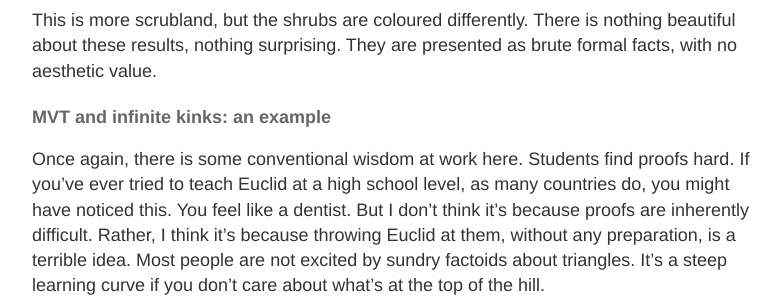
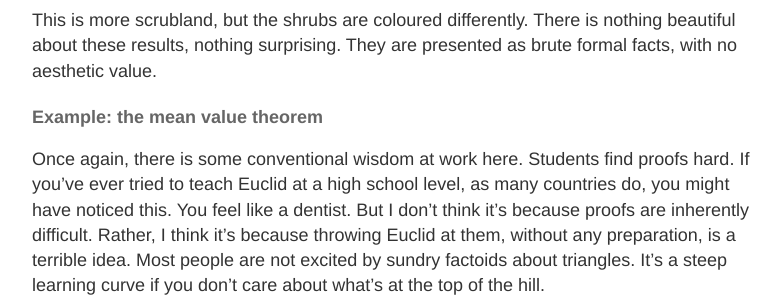
Before and after one commit to hapax/hapax.github.io, a Jekyll site: the page built from assets/teaching.md, in a window 1280 px wide and 900 px high, scrolled down 3070 px. Shown: the part 153-453 px from the top of the window, without its empty margins (248-1029 px from the left). Built offline with Jekyll 4.4.1, drawn with Linux system fonts in a browser that asks for light colours; our own code applies the rules of GitHub Pages for plain Markdown files; formulas are drawn with MathJax 3; a script that is not in the unit is left out; some of the changed text lies outside the part shown.

Commit message:
Update teaching

```diff
--- a/assets/teaching.md
+++ b/assets/teaching.md
@@ -154,7 +154,7 @@ This is more scrubland, but the shrubs are coloured differently.
 There is nothing beautiful about these results, nothing surprising.
 They are presented as brute formal facts, with no aesthetic value.
 
-#### MVT and infinite kinks: an example
+#### Example: the mean value theorem
 
 Once again, there is some conventional wisdom at work here.
 Students find proofs hard.
@@ -205,7 +205,7 @@ There will be two points at which it *just touches* (is tangent to)
 the curve.
 
 <figure>
-    <div style="text-align:center"><img src ="/images/posts/mvt3.png"
+    <div style="text-align:center"><img src ="/images/posts/mvt3v2.png"
     width="60%" />
 		    <figcaption><i>There are two points at which the line just
     touches the graph.</i></figcaption>
@@ -271,11 +271,11 @@ $$
 $$
 
 We have just proved (at least heuristically) the *mean value theorem*:
-a function $f(x)$ from $a$ to $b$ has some point $x^*$ where the derivative
+a function $f(x)$ from $a$ to $b$ has some point $c$ where the derivative
 equals the "mean" slope between its endpoints,
 
 $$
-f'(x^*) = \frac{f(b)-f(a)}{b-a}.
+f'(c) = \frac{f(b)-f(a)}{b-a}.
 $$
 
 This is not beyond
```
Also changed, not shown: images/posts/mvt3v2.png (added), 1 other file.
